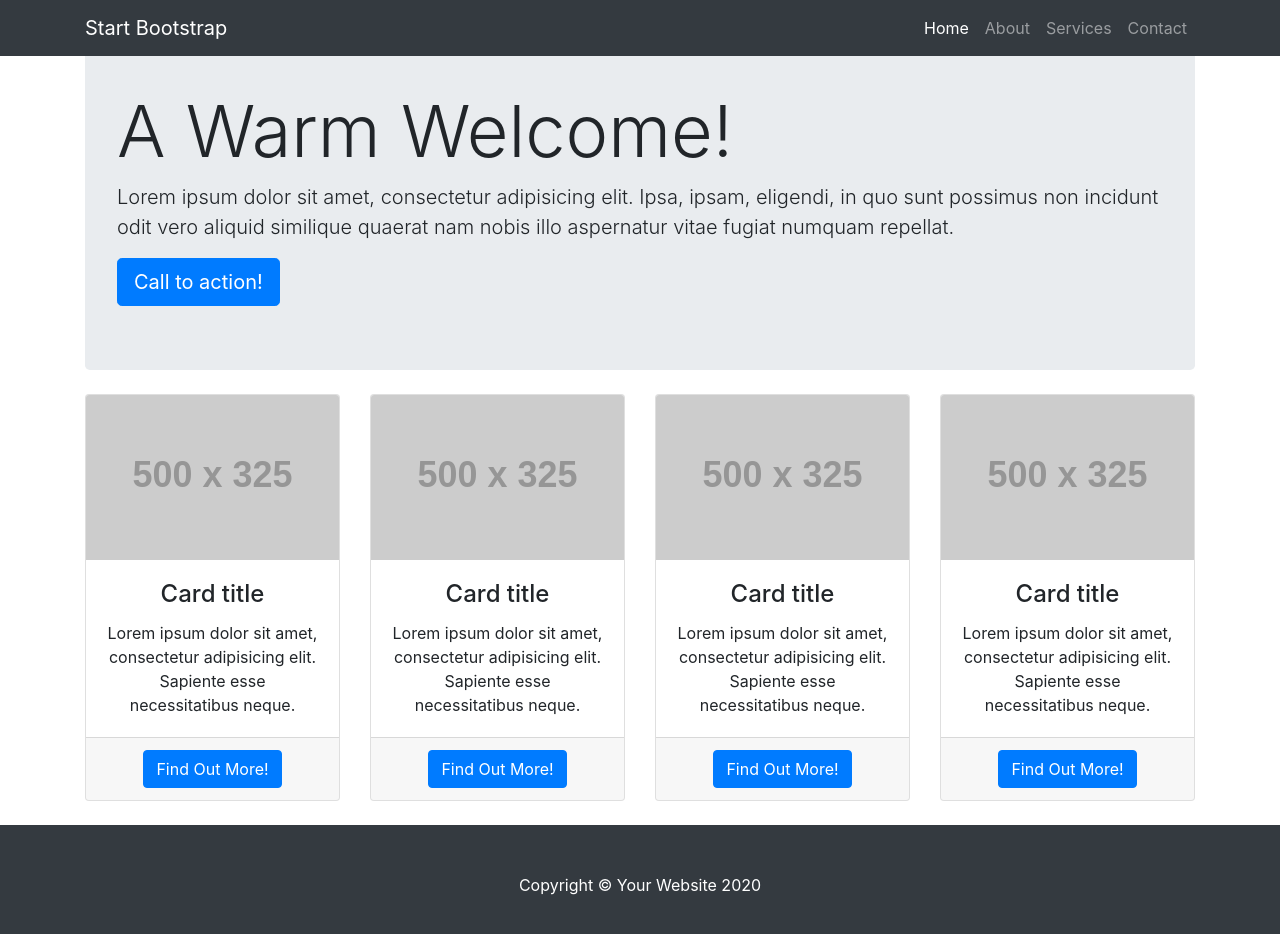
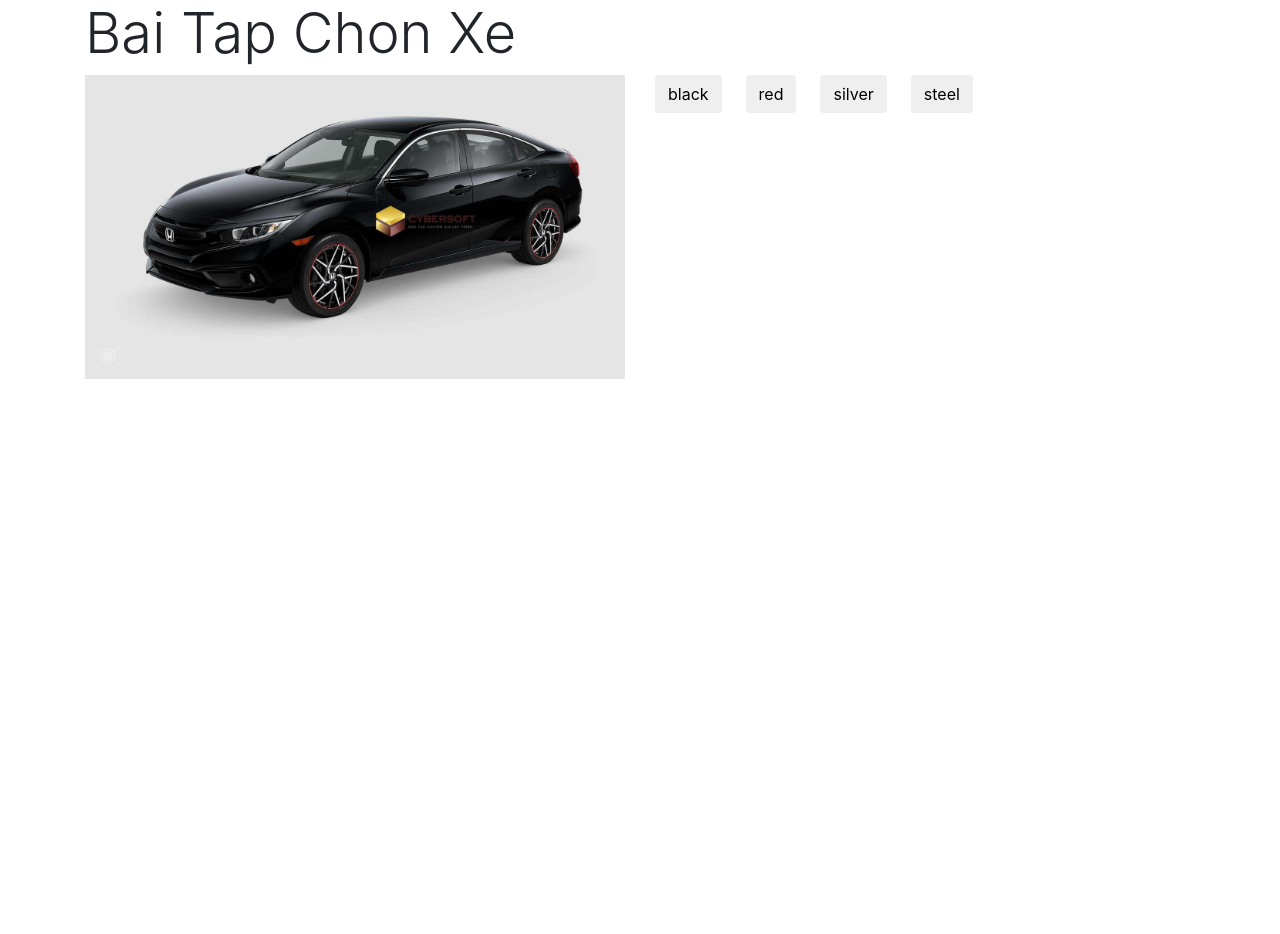
Before and after one commit to XuanTrung2909/ReactJs, a React (Create React App) app: page / in a window 1280 px wide. Shown: the top 934 px of the page. After the commit the page ends 800 px from the top, so only its background shows below. Built offline with nearby package versions, Linux system fonts and the light colour scheme.

Commit message:
Upload Buoi 2

```diff
--- a/src/App.js
+++ b/src/App.js
@@ -5,14 +5,22 @@ import './App.css';
 import Header from './Components/BaiTapThucHanhLayout/BT3Header';
 import Content from './Components/BaiTapThucHanhLayout/BT3Content';
 import Footer from './Components/BaiTapThucHanhLayout/BT3Footer';
+import Styles from './Components/Style/Styles';
+import HandleEvent from './HandleEvent/HandleEvent';
+import StateDemo from './StateDemo/StateDemo';
+import BaiTapChonXe from './StateDemo/BaiTapChonXe';
 
 function App() {
   return (
     <div className="App">
-      <Header />
-      <Content />
+      {/* <Styles /> */}
 
-      <Footer />
+      {/* <HandleEvent /> */}
+
+
+      {/* <StateDemo /> */}
+
+      <BaiTapChonXe />
 
     </div>
   );
--- /dev/null
+++ b/src/Components/Style/Styles.js
@@ -0,0 +1,26 @@
+import React, { Component } from 'react'
+//cach 1: import duong dan css tu file component
+// import './styles.css';
+
+//cach 2: import css tai component
+
+import styles from './styles.module.css';
+
+export default class Styles extends Component {
+    render() {
+        return (
+            <div>
+                <p className="text-red">Cybersoft</p>
+                <p className={styles.textGreen}>ahihi</p>
+                <p className={styles[`textGreen`]}>ahihi</p>
+                <p className={`${styles[`textGreen`]} ${styles[`bg-black`]}`}>ahihi</p>
+
+
+                <section style={{backgroundColor: 'black', color: 'green'}}>
+                    Component
+                </section>
+
+            </div>
+        )
+    }
+}
--- /dev/null
+++ b/src/Components/Style/styles.css
@@ -0,0 +1,3 @@
+.text-red{
+    color: red;
+}
--- /dev/null
+++ b/src/Components/Style/styles.module.css
@@ -0,0 +1,6 @@
+.textGreen{
+    color: green;
+}
+.bg-black{
+    background-color: black;
+}
--- /dev/null
+++ b/src/HandleEvent/HandleEvent.js
@@ -0,0 +1,26 @@
+import React, { Component } from 'react'
+
+export default class HandleEvent extends Component {
+
+    handleClick = (name) => {
+        alert(`${this.showMess(name)}`);
+    }
+
+
+    showMess = (name) => {
+        return `hello ${name}`;
+    }
+
+    render() {
+        return (
+            <div>
+                <button id="btnClick" onClick={() => {
+                    this.handleClick("123")
+                }}>Click me</button>
+                <button onClick={() => {
+                    this.handleClick('Trung');
+                }}>Click me</button>
+            </div>
+        )
+    }
+}
--- /dev/null
+++ b/src/StateDemo/BaiTapChonXe.js
@@ -0,0 +1,42 @@
+import React, { Component } from 'react'
+
+export default class BaiTapChonXe extends Component {
+
+    state = {
+        srcImg: "./img-20210304/img/car/products/black-car.jpg"
+    }
+
+    changeColor = (newColor) => {
+        this.setState({
+            srcImg: `./img-20210304/img/car/products/${newColor}-car.jpg`
+        })
+    }
+    render() {
+        return (
+            <div className="container">
+                <h1 className="display-4">Bai Tap Chon Xe</h1>
+                <div className="row">
+                    <div className="col-6">
+                        <img src={this.state.srcImg} className="w-100" alt="alt"/>
+                    </div>
+                    <div className="col-6">
+
+                        <button className="btn mr-4" onClick = {() => {
+                            this.changeColor('black');
+                        }}>black</button>
+                        <button className="btn mr-4" onClick = {() => {
+                            this.changeColor('red');
+                        }}>red</button>
+                        <button className="btn mr-4" onClick = {() => {
+                            this.changeColor('silver');
+                        }}>silver</button>
+                        <button className="btn" onClick = {() => {
+                            this.changeColor('steel');
+                        }}>steel</button>
+
+                    </div>
+                </div>
+            </div>
+        )
+    }
+}
--- /dev/null
+++ b/src/StateDemo/StateDemo.js
@@ -0,0 +1,63 @@
+import React, { Component } from 'react'
+
+export default class StateDemo extends Component {
+
+    // state la thuoc tinh co san cua component chua cacs gia tri lam thay doi giao dien khi nguoi dung thao tac
+
+    state ={
+        isLogin: false
+    }
+
+
+
+    userName = 'phudeptrai';
+
+    renderUILogin = () => {
+        if(this.state.isLogin === true){
+            return <span>hello {this.userName}</span>
+        }else{
+            return <button className="btn" onClick = {() => {
+                // let newState ={
+                //     isLogin : true
+                // }
+                // this.setState(newstate): la phuong thuc co san cua reactClass component dung de gan laij gia tri moi cho state => dong thoi goi lai ham render tao lai giao dien
+                //setState la phuong thuc bat dong bo
+                this.setState({
+                    isLogin: true
+                }, () => {
+                    console.log('isLogin', this.state.isLogin);
+                })
+
+
+            }}>Dang Nhap</button>
+        }
+    }
+
+
+    render() {
+        return (
+            <div>
+                <nav className="navbar navbar-expand-sm navbar-dark bg-primary">
+                    <a className="navbar-brand" href="#">Cybersoft</a>
+                    <button className="navbar-toggler d-lg-none" type="button" data-toggle="collapse" data-target="#collapsibleNavId" aria-controls="collapsibleNavId" aria-expanded="false" aria-label="Toggle navigation" />
+                    <div className="collapse navbar-collapse" id="collapsibleNavId">
+                        <ul className="navbar-nav mr-auto mt-2 mt-lg-0">
+                            <li className="nav-item active">
+                                <a className="nav-link" href="#">Home <span className="sr-only">(current)</span></a>
+                            </li>
+                            <li className="nav-item">
+                                {/* <a className="nav-link" href="#">{this.isLogin === false ? 'Dang Nhap' : `hello ${this.userName}`}</a> */}
+                                {this.renderUILogin()}
+                            </li>
+                        </ul>
+                        <form className="form-inline my-2 my-lg-0">
+                            <input className="form-control mr-sm-2" type="text" placeholder="Search" />
+                            <button className="btn btn-outline-success my-2 my-sm-0" type="submit">Search</button>
+                        </form>
+                    </div>
+                </nav>
+
+            </div>
+        )
+    }
+}
```
Also changed, not shown: package.json (+7 -2 lines).
